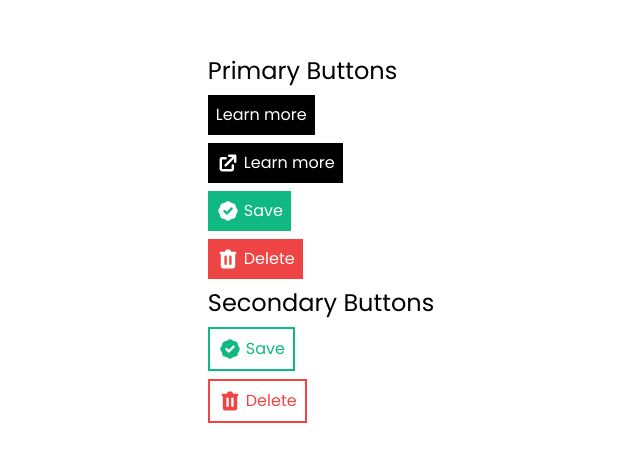
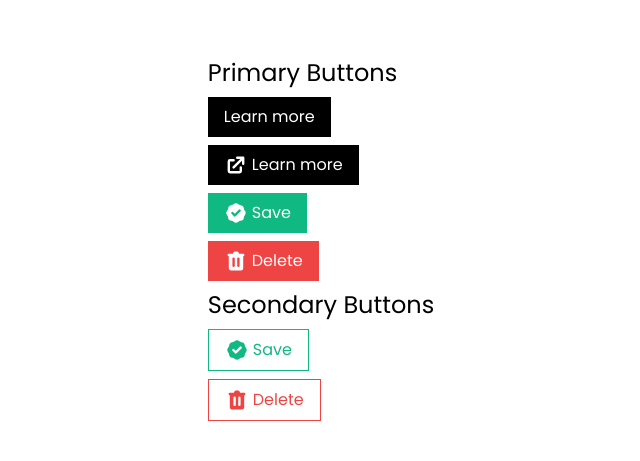
Before and after one commit to ItsArnob/buttons, a website built with Vite: page index.html in a window 1280 px wide. Shown: the part 161-622 px from the top of the page, without its empty margins (319-959 px from the left). Built offline with nearby package versions, Linux system fonts and the light colour scheme.

Commit message:
make secondary button border thinner

```diff
--- a/index.html
+++ b/index.html
@@ -15,14 +15,14 @@
         <h2 class="text-2xl">Primary Buttons</h2>
 
         <button class="
-            transition-all duration-100 flex
-            p-2 bg-black hover:bg-gray-700
+            transition-color duration-100 flex
+            px-4 py-2 bg-black hover:bg-gray-700
             focus:outline-none focus:ring-2 focus:ring-black focus:ring-offset-2
             focus:ring-offset-white
             text-white">Learn more</button>
         <button class="
-            transition-all duration-100 flex
-            p-2 bg-black hover:bg-gray-700
+            transition-color duration-100 flex
+            px-4 py-2 bg-black hover:bg-gray-700
             focus:outline-none focus:ring-2 focus:ring-black focus:ring-offset-2
             focus:ring-offset-white
             text-white">
@@ -32,8 +32,8 @@
             </svg>
             Learn more</button>
         <button class="
-            transition-all duration-100 flex
-            p-2 bg-green-500 hover:bg-green-400
+            transition-color duration-100 flex
+            px-4 py-2 bg-green-500 hover:bg-green-400
             focus:outline-none focus:ring-2 focus:ring-green-500 focus:ring-offset-2
             focus:ring-offset-white
             text-white">
@@ -42,8 +42,8 @@
             </svg>
             Save</button>
         <button class="
-            transition-all duration-100 flex
-            p-2 bg-red-500 hover:bg-red-400
+            transition-color duration-100 flex
+            px-4 py-2 bg-red-500 hover:bg-red-400
             focus:outline-none focus:ring-2 focus:ring-red-500 focus:ring-offset-2
             focus:ring-offset-white
             text-white">
@@ -54,8 +54,8 @@
         <h2 class="text-2xl">Secondary Buttons</h2>
         <button class="
             transition-color duration-100 flex
-            p-2 hover:bg-green-500
-            focus:outline-none border-2 border-green-500 focus:bg-green-600 focus:border-green-600
+            px-4 py-2 hover:bg-green-500
+            focus:outline-none border border-green-500 focus:bg-green-600 focus:border-green-600
             focus:ring-offset-white
             hover:text-white text-green-500">
             <svg xmlns="http://www.w3.org/2000/svg" class="h-6 w-6 mr-1" viewBox="0 0 20 20" fill="currentColor">
@@ -64,8 +64,8 @@
             Save</button>
         <button class="
             transition-color duration-100 flex
-            p-2 hover:bg-red-500
-            focus:outline-none border-2 border-red-500 focus:bg-red-700 focus:border-red-700
+            px-4 py-2 hover:bg-red-500
+            focus:outline-none border border-red-500 focus:bg-red-700 focus:border-red-700
             hover:text-white text-red-500">
             <svg xmlns="http://www.w3.org/2000/svg" class="h-6 w-6 mr-1" viewBox="0 0 20 20" fill="currentColor">
                 <path fill-rule="evenodd" d="M9 2a1 1 0 00-.894.553L7.382 4H4a1 1 0 000 2v10a2 2 0 002 2h8a2 2 0 002-2V6a1 1 0 100-2h-3.382l-.724-1.447A1 1 0 0011 2H9zM7 8a1 1 0 012 0v6a1 1 0 11-2 0V8zm5-1a1 1 0 00-1 1v6a1 1 0 102 0V8a1 1 0 00-1-1z" clip-rule="evenodd" />
```
